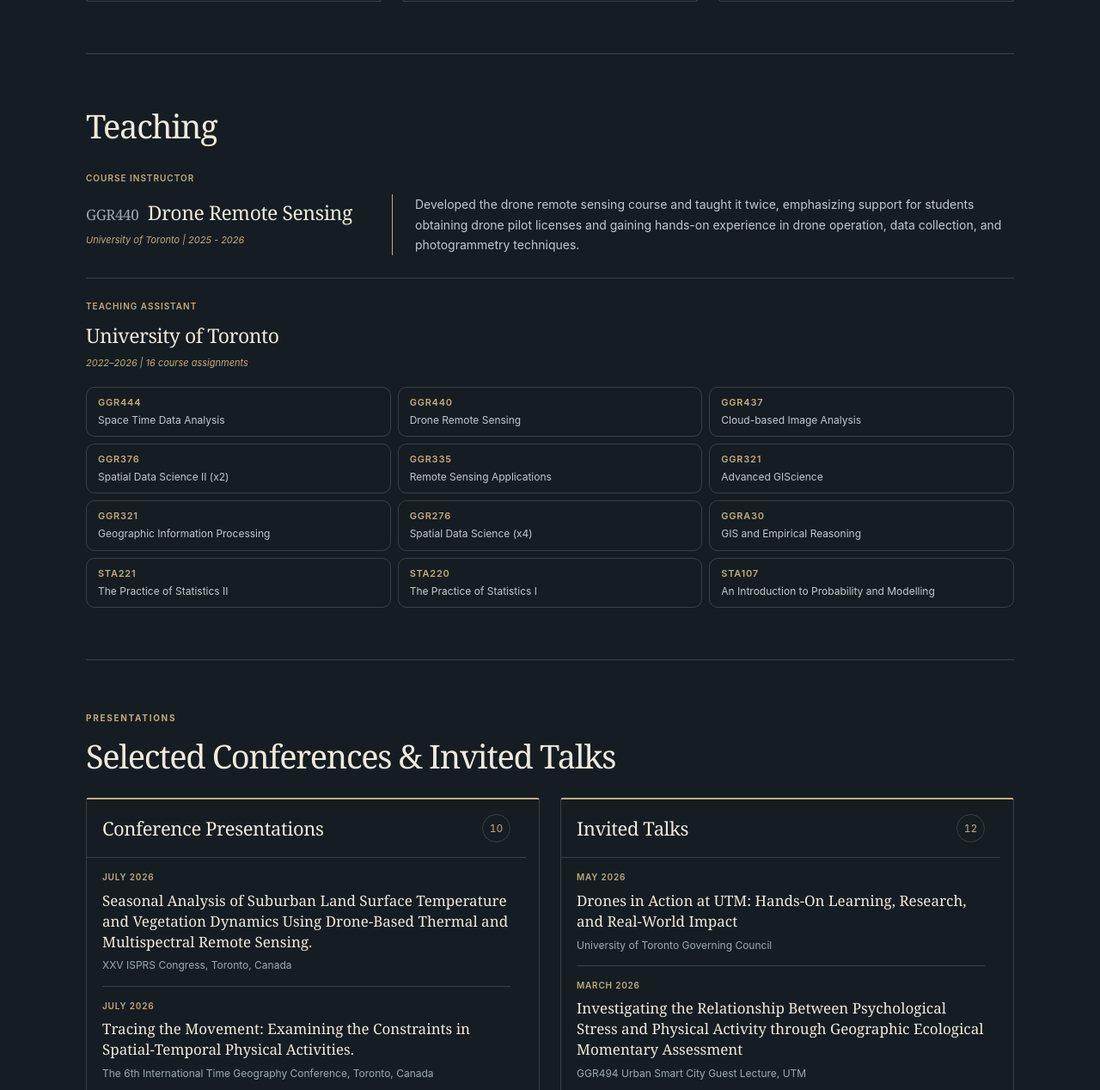
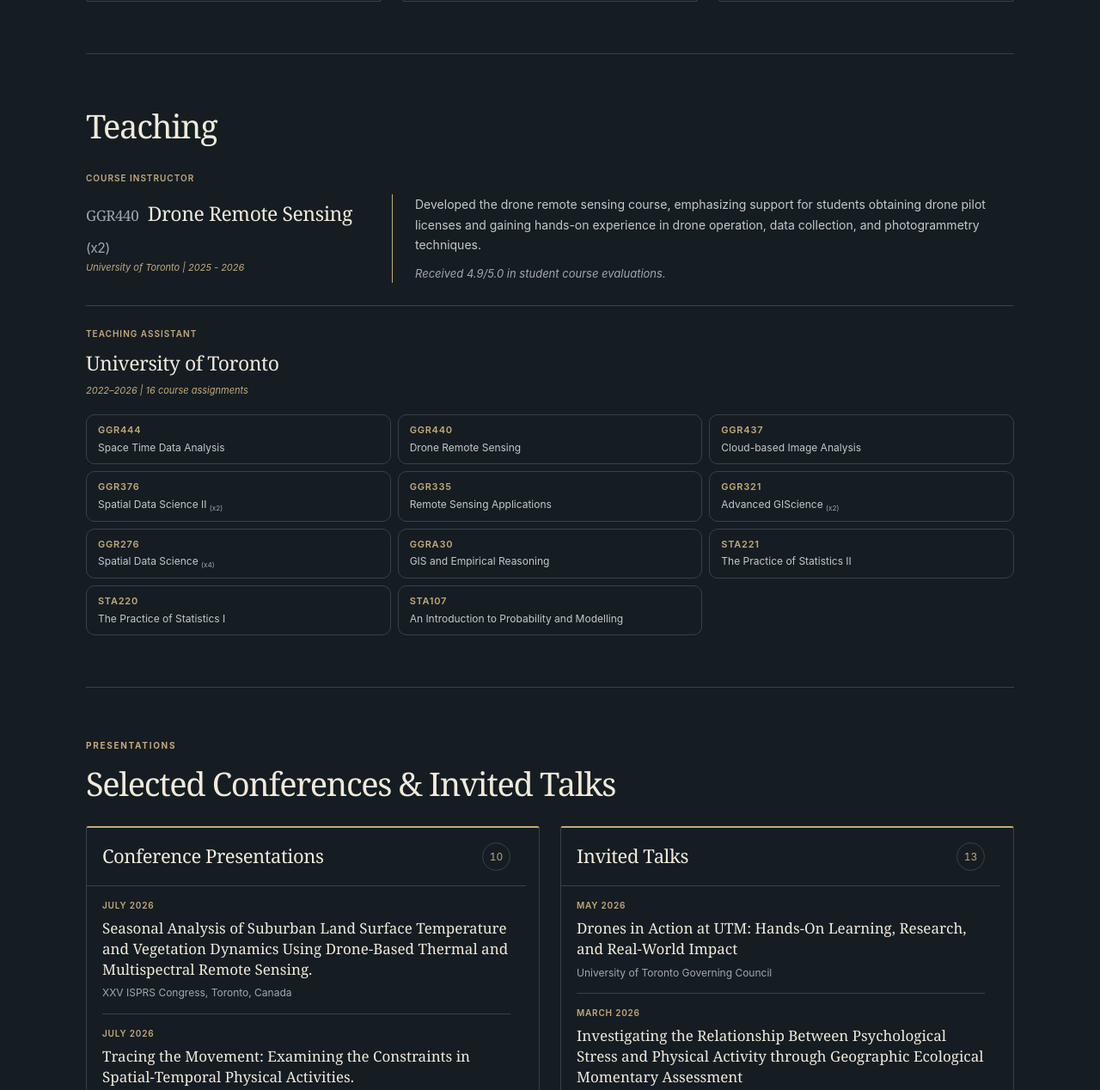
Before and after one commit to Peter089/Peter089.github.io, a plain HTML site: page index.html in a window 1280 px wide. Shown: the part 3707-4975 px from the top of the page at 86% size. Drawn offline with Linux system fonts and the light colour scheme.

Commit message:
Update awards, teaching links, and activity counts

```diff
--- a/index.html
+++ b/index.html
@@ -6,7 +6,7 @@
     <meta name="theme-color" content="#151d23" />
     <meta name="description" content="Peter Haoxuan Ge is a Ph.D. student at the University of Toronto working across health geography, GIScience, and drone remote sensing." />
     <title>Peter Haoxuan Ge</title>
-    <link rel="stylesheet" href="./styles.css?v=20261108-inline" />
+    <link rel="stylesheet" href="./styles.css?v=20261109-teaching" />
     <link rel="stylesheet" href="./dark.css?v=20261108-muted" />
   </head>
   <body>
@@ -108,20 +108,20 @@
           <div class="record-panel" role="region" aria-labelledby="awards-panel-title" tabindex="0">
             <div class="record-panel-heading"><h3 id="awards-panel-title">Awards</h3><span class="record-count" aria-label="17 entries">17</span></div>
             <ul class="record-list">
-              <li><p class="record-date">2026</p><ul class="recognition-items"><li><a href="https://healthypopulationsnetwork.utoronto.ca/nhp-graduate-and-trainee-award-recipients" target="_blank" rel="noopener noreferrer">Novo Nordisk Network for Healthy Populations Trainee Award</a></li><li>CRSS-SCT 2026 Best Student Oral Presentation Competition — Second Place</li><li><a href="https://www.utm.utoronto.ca/cue/initiatives/cue-research-award" target="_blank" rel="noopener noreferrer">Center for Urban Environments Research Award</a></li></ul></li>
+              <li><p class="record-date">2026</p><ul class="recognition-items"><li><a href="https://www.utm.utoronto.ca/cue/initiatives/cue-research-award" target="_blank" rel="noopener noreferrer">Center for Urban Environments Research Award</a></li><li>CRSS-SCT 2026 Best Student Oral Presentation Competition — Second Place</li><li><a href="https://healthypopulationsnetwork.utoronto.ca/nhp-graduate-and-trainee-award-recipients" target="_blank" rel="noopener noreferrer">Novo Nordisk Network for Healthy Populations Trainee Award</a></li></ul></li>
               <li><p class="record-date">2025</p><ul class="recognition-items"><li><a href="https://aag-hmgsg.org/awards/peter-gould-student-paper-award/" target="_blank" rel="noopener noreferrer"> AAG Peter Gould Graduate Student Paper Award, Health and Medical Specialty Group </a></li></ul></li>
               <li><p class="record-date">2024</p><ul class="recognition-items"><li><a href="https://environicsanalytics.com/en-ca/resources/blogs/ea-blog/2024/11/20/the-power-of-gis--mapping-insights-that-tell-a-story" target="_blank" rel="noopener noreferrer"> Winner of GIS Day Mapping Contest, Environics Analytics </a></li></ul></li>
-              <li><p class="record-date">2023</p><ul class="recognition-items"><li>AAG Geographers GISS Student Paper Competition - First Place</li><li>Best Thesis Award, Department of GGE</li><li>Canadian Association of Geographers GIS Study Group Award</li><li>Canadian Statistics Student Conference Oral Presentation - Second Place</li><li><a href="https://resources.esri.ca/news-and-updates/the-2023-university-of-toronto-geospatial-data-visualization-challenge" target="_blank" rel="noopener noreferrer"> Dalla Lana School of Public Health Geospatial Data Visualization Challenge - Second Place </a></li><li>Dean&#x27;s Excellence Award in Research Excellence</li><li>Teaching Assistant Award, Department of GGE</li><li>William J. Dowkes Award, Hart House Camera Club 101st Annual Exhibition</li></ul></li>
-              <li><p class="record-date">2022</p><ul class="recognition-items"><li>GGE Undergraduate Award, UTM</li><li>Oral Presentation Winner - 2022 Summer Undergraduate Research Fair, UTM</li><li>Center for Urban Environments Undergraduate Research Award</li><li>Yousuf Karsh Award, Hart House Camera Club 100th Annual Exhibition</li></ul></li>
+              <li><p class="record-date">2023</p><ul class="recognition-items"><li><a href="https://aag-giss.org/blog/2024-aag-gissg-student-honors-paper-competition-result" target="_blank" rel="noopener noreferrer">AAG Geographers GISS Student Paper Competition - First Place</a></li><li><a href="https://www.utm.utoronto.ca/geography/award/2023-awards-excellence" target="_blank" rel="noopener noreferrer">Best Thesis Award, Department of GGE</a></li><li>Canadian Association of Geographers GIS Study Group Award</li><li>Canadian Statistics Student Conference Oral Presentation - Second Place</li><li><a href="https://resources.esri.ca/news-and-updates/the-2023-university-of-toronto-geospatial-data-visualization-challenge" target="_blank" rel="noopener noreferrer"> Dalla Lana School of Public Health Geospatial Data Visualization Challenge - Second Place </a></li><li>Dean&#x27;s Excellence Award in Research Excellence</li><li><a href="https://www.utm.utoronto.ca/geography/award/2023-awards-excellence" target="_blank" rel="noopener noreferrer">Teaching Assistant Award, Department of GGE</a></li><li><a href="https://www.harthousecameraclub.ca/elementor-1944/" target="_blank" rel="noopener noreferrer">William J. Dowkes Award, Hart House Camera Club 101st Annual Exhibition</a></li></ul></li>
+              <li><p class="record-date">2022</p><ul class="recognition-items"><li><a href="https://www.utm.utoronto.ca/cue/initiatives/cue-research-award" target="_blank" rel="noopener noreferrer">Center for Urban Environments Undergraduate Research Award</a></li><li>GGE Undergraduate Award, UTM</li><li><a href="https://www.utm.utoronto.ca/research-innovation/news/student-research-takes-centre-stage-surf-2022" target="_blank" rel="noopener noreferrer">Oral Presentation Winner - 2022 Summer Undergraduate Research Fair, UTM</a></li><li><a href="https://www.harthousecameraclub.ca/100th-hart-house-camera-club-exhibition-2022/" target="_blank" rel="noopener noreferrer">Yousuf Karsh Award, Hart House Camera Club 100th Annual Exhibition</a></li></ul></li>
             </ul>
           </div>
           <div class="record-panel" role="region" aria-labelledby="funding-panel-title" tabindex="0">
             <div class="record-panel-heading"><h3 id="funding-panel-title">Funding</h3><span class="record-count" aria-label="11 entries">11</span></div>
             <ul class="record-list">
-              <li><p class="record-date">2026</p><ul class="recognition-items"><li>Ontario Graduate Scholarship</li><li>Graduate Expansion Fund, Department GGE</li></ul></li>
+              <li><p class="record-date">2026</p><ul class="recognition-items"><li>Graduate Expansion Fund, Department GGE</li><li>Ontario Graduate Scholarship</li></ul></li>
               <li><p class="record-date">2025</p><ul class="recognition-items"><li>Department of Geography and Planning Recruitment Award, University of Toronto</li><li>Faculty of Arts and Science Doctoral Recruitment Award, University of Toronto</li><li>Graduate Expansion Fund, Department of GGE</li></ul></li>
               <li><p class="record-date">2024</p><ul class="recognition-items"><li>Department of Geography and Planning Recruitment Award, University of Toronto</li><li>Graduate Expansion Fund, Department of GGE</li></ul></li>
-              <li><p class="record-date">2023</p><ul class="recognition-items"><li>Canadian Statistics Student Conference Travel Award</li><li>Gunter Gad Memorial Scholarship</li></ul></li>
+              <li><p class="record-date">2023</p><ul class="recognition-items"><li>Canadian Statistics Student Conference Travel Award</li><li><a href="https://www.utm.utoronto.ca/geography/award/2023-awards-excellence" target="_blank" rel="noopener noreferrer">Gunter Gad Memorial Scholarship</a></li></ul></li>
               <li><p class="record-date">2022</p><ul class="recognition-items"><li>American Association of Geographers (AAG) Student Travel Award</li><li>University of Toronto Mississauga Undergraduate Research Grant</li></ul></li>
             </ul>
           </div>
@@ -129,7 +129,7 @@
             <div class="record-panel-heading"><h3 id="honours-panel-title">Honours</h3><span class="record-count" aria-label="3 entries">3</span></div>
             <ul class="record-list">
               <li><p class="record-date">2025</p><ul class="recognition-items"><li>Oscar J. Marshall Graduate Fellowship</li></ul></li>
-              <li><p class="record-date">2023</p><ul class="recognition-items"><li>Top Graduating Geographic Information Science Student</li></ul></li>
+              <li><p class="record-date">2023</p><ul class="recognition-items"><li><a href="https://www.utm.utoronto.ca/geography/award/2023-awards-excellence" target="_blank" rel="noopener noreferrer">Top Graduating Geographic Information Science Student</a></li></ul></li>
               <li><p class="record-date">2020–2023</p><ul class="recognition-items"><li>University of Toronto Dean&#x27;s List Scholar</li></ul></li>
             </ul>
           </div>
@@ -141,23 +141,22 @@
         <div class="section-body">
           <article class="teaching-entry instructor-entry">
             <p class="entry-label">Course instructor</p>
-            <div class="instructor-layout"><div><h3><span class="course-code">GGR440</span> Drone Remote Sensing</h3><p class="status">University of Toronto | 2025 - 2026</p></div><p class="instructor-description">Developed the drone remote sensing course and taught it twice, emphasizing support for students obtaining drone pilot licenses and gaining hands-on experience in drone operation, data collection, and photogrammetry techniques.</p></div>
+            <div class="instructor-layout"><div><h3><span class="course-code">GGR440</span> Drone Remote Sensing <sub class="course-repeat">(x2)</sub></h3><p class="status">University of Toronto | 2025 - 2026</p></div><div class="instructor-description"><p>Developed the drone remote sensing course, emphasizing support for students obtaining drone pilot licenses and gaining hands-on experience in drone operation, data collection, and photogrammetry techniques.</p><p class="course-evaluation">Received 4.9/5.0 in student course evaluations.</p></div></div>
           </article>
           <article class="teaching-entry">
             <p class="entry-label">Teaching assistant</p><h3>University of Toronto</h3><p class="status">2022–2026 | 16 course assignments</p>
             <ul class="teaching-course-list">
-              <li><span class="teaching-course-code">GGR444</span><span>Space Time Data Analysis</span></li>
-              <li><span class="teaching-course-code">GGR440</span><span>Drone Remote Sensing</span></li>
-              <li><span class="teaching-course-code">GGR437</span><span>Cloud-based Image Analysis</span></li>
-              <li><span class="teaching-course-code">GGR376</span><span>Spatial Data Science II (x2)</span></li>
-              <li><span class="teaching-course-code">GGR335</span><span>Remote Sensing Applications</span></li>
-              <li><span class="teaching-course-code">GGR321</span><span>Advanced GIScience</span></li>
-              <li><span class="teaching-course-code">GGR321</span><span>Geographic Information Processing</span></li>
-              <li><span class="teaching-course-code">GGR276</span><span>Spatial Data Science (x4)</span></li>
-              <li><span class="teaching-course-code">GGRA30</span><span>GIS and Empirical Reasoning</span></li>
-              <li><span class="teaching-course-code">STA221</span><span>The Practice of Statistics II</span></li>
-              <li><span class="teaching-course-code">STA220</span><span>The Practice of Statistics I</span></li>
-              <li><span class="teaching-course-code">STA107</span><span>An Introduction to Probability and Modelling</span></li>
+              <li><a class="teaching-course-link" href="https://utm.calendar.utoronto.ca/course/ggr444h5" target="_blank" rel="noopener noreferrer"><span class="teaching-course-code">GGR444</span><span>Space Time Data Analysis</span></a></li>
+              <li><a class="teaching-course-link" href="https://utm.calendar.utoronto.ca/course/ggr440h5" target="_blank" rel="noopener noreferrer"><span class="teaching-course-code">GGR440</span><span>Drone Remote Sensing</span></a></li>
+              <li><a class="teaching-course-link" href="https://utm.calendar.utoronto.ca/course/ggr437h5" target="_blank" rel="noopener noreferrer"><span class="teaching-course-code">GGR437</span><span>Cloud-based Image Analysis</span></a></li>
+              <li><a class="teaching-course-link" href="https://utm.calendar.utoronto.ca/course/ggr376h5" target="_blank" rel="noopener noreferrer"><span class="teaching-course-code">GGR376</span><span>Spatial Data Science II <sub class="course-repeat">(x2)</sub></span></a></li>
+              <li><a class="teaching-course-link" href="https://utm.calendar.utoronto.ca/course/ggr335h5" target="_blank" rel="noopener noreferrer"><span class="teaching-course-code">GGR335</span><span>Remote Sensing Applications</span></a></li>
+              <li><a class="teaching-course-link" href="https://utm.calendar.utoronto.ca/course/ggr321h5" target="_blank" rel="noopener noreferrer"><span class="teaching-course-code">GGR321</span><span>Advanced GIScience <sub class="course-repeat">(x2)</sub></span></a></li>
+              <li><a class="teaching-course-link" href="https://utm.calendar.utoronto.ca/course/ggr276h5" target="_blank" rel="noopener noreferrer"><span class="teaching-course-code">GGR276</span><span>Spatial Data Science <sub class="course-repeat">(x4)</sub></span></a></li>
+              <li><a class="teaching-course-link" href="https://utsc.calendar.utoronto.ca/course/ggra30h3" target="_blank" rel="noopener noreferrer"><span class="teaching-course-code">GGRA30</span><span>GIS and Empirical Reasoning</span></a></li>
+              <li><a class="teaching-course-link" href="https://utm.calendar.utoronto.ca/course/sta221h5" target="_blank" rel="noopener noreferrer"><span class="teaching-course-code">STA221</span><span>The Practice of Statistics II</span></a></li>
+              <li><a class="teaching-course-link" href="https://utm.calendar.utoronto.ca/course/sta220h5" target="_blank" rel="noopener noreferrer"><span class="teaching-course-code">STA220</span><span>The Practice of Statistics I</span></a></li>
+              <li><a class="teaching-course-link" href="https://utm.calendar.utoronto.ca/course/sta107h5" target="_blank" rel="noopener noreferrer"><span class="teaching-course-code">STA107</span><span>An Introduction to Probability and Modelling</span></a></li>
             </ul>
           </article>
         </div>
@@ -186,13 +185,13 @@
             </ol>
           </div>
           <div class="talks-panel" role="region" aria-labelledby="invited-talks-title" tabindex="0">
-            <div class="talks-panel-heading"><h3 id="invited-talks-title">Invited Talks</h3><span class="talk-count" aria-label="12 talks">12</span></div>
+            <div class="talks-panel-heading"><h3 id="invited-talks-title">Invited Talks</h3><span class="talk-count" aria-label="13 talks">13</span></div>
             <ol class="talks-list">
               <li><p class="talk-date">May 2026</p><h4>Drones in Action at UTM: Hands-On Learning, Research, and Real-World Impact</h4><p class="talk-venue">University of Toronto Governing Council</p></li>
               <li><p class="talk-date">March 2026</p><h4>Investigating the Relationship Between Psychological Stress and Physical Activity through Geographic Ecological Momentary Assessment</h4><p class="talk-venue">GGR494 Urban Smart City Guest Lecture, UTM</p></li>
               <li><p class="talk-date">May 2025</p><h4>Enhancing Infrastructure Monitoring through Drone Remote Sensing</h4><p class="talk-venue">UTM Energy Committee Quarterly Meeting</p></li>
               <li><p class="talk-date">Dec 2024</p><h4>Applications of Geodatabase and Mobile GIS for Data Collection</h4><p class="talk-venue">GGR381 Spatial Database Guest Lecture, UTM</p></li>
-              <li><p class="talk-date">Oct 2024</p><h4>Applications of Drone Remote Sensing for Heritage Conservation</h4><p class="talk-venue">GG335 Remote Sensing Applications Guest Lecture, UTM</p></li>
+              <li><p class="talk-date">Oct 2024</p><h4>Applications of Drone Remote Sensing for Heritage Conservation</h4><p class="talk-venue">GGR335 Remote Sensing Applications Guest Lecture, UTM</p></li>
               <li><p class="talk-date">Mar 2024 &amp; Nov 2026</p><h4>Remote Sensing Device Demo - Drone Remote Sensing</h4><p class="talk-venue">GGR335 Remote Sensing Applications &amp; GGR437 Cloud-based Image Analysis Guest Lecture, UTM</p></li>
               <li><p class="talk-date">Jan 2024</p><h4>Spatial Patterns of Environmental Exposure and Diabetes</h4><p class="talk-venue">ENV100 The Environment Guest Lecture, UTM</p></li>
               <li><p class="talk-date">Nov 2023</p><h4>Creation of Organizational-Wide Geodatabase</h4><p class="talk-venue">GGR381 Spatial Database Guest Lecture</p></li>
@@ -209,7 +208,7 @@
         <div class="section-heading"><div><p class="eyebrow">Community</p><h2 id="service-title">Professional service</h2></div></div>
         <div class="record-panels service-panels">
           <div class="record-panel" role="region" aria-labelledby="academic-service-title" tabindex="0">
-            <div class="record-panel-heading"><h3 id="academic-service-title">Academic Service</h3><span class="record-count" aria-label="4 entries">4</span></div>
+            <div class="record-panel-heading"><h3 id="academic-service-title">Academic Service</h3><span class="record-count" aria-label="5 entries">5</span></div>
             <ul class="record-list">
               <li><p class="record-date">2026</p><h4>Co-organizer</h4><p class="service-affiliation">6th International Time Geography Conference, Toronto, Canada</p></li>
               <li><p class="record-date">2026</p><h4>Chair</h4><p class="service-affiliation">Geospatial Health Research Symposium: Advances in Methods &amp; Approaches for Health Geography, American Association of Geographers Annual General Meeting, San Francisco, USA</p></li>
--- a/styles.css
+++ b/styles.css
@@ -272,10 +272,15 @@ figcaption a:hover { color: var(--ink); text-decoration: underline; }
 /* Full-width teaching with individual course cards. */
 .teaching-section .section-label { margin-bottom: 30px; }
 .teaching-course-list { list-style: none; padding: 0; margin: 16px 0 0; display: grid; grid-template-columns: repeat(3, minmax(0, 1fr)); gap: 8px; }
-.teaching-course-list li { display: flex; flex-direction: column; gap: 3px; padding: 10px 13px; border: 1px solid var(--line); border-radius: 10px; font-size: 12px; line-height: 1.45; color: var(--text); }
+.teaching-course-list li { min-width: 0; }
+.teaching-course-link { display: flex; height: 100%; flex-direction: column; gap: 3px; padding: 10px 13px; border: 1px solid var(--line); border-radius: 10px; font-size: 12px; line-height: 1.45; color: var(--text); text-decoration: none; transition: border-color .18s ease, background-color .18s ease, transform .18s ease; }
+.teaching-course-link:hover, .teaching-course-link:focus-visible { border-color: var(--accent); background: color-mix(in srgb, var(--accent) 9%, var(--paper)); color: var(--ink); transform: translateY(-2px); }
+.teaching-course-link:focus-visible { outline: 2px solid var(--accent); outline-offset: 3px; border-radius: 10px; }
 .teaching-course-code { color: var(--accent); font-size: 11px; font-weight: 600; letter-spacing: .07em; }
+.course-repeat { color: var(--muted); font-family: var(--sans); font-size: .68em; font-weight: 400; line-height: 0; vertical-align: sub; white-space: nowrap; }
 @media (max-width: 760px) { .teaching-course-list { grid-template-columns: repeat(2, minmax(0, 1fr)); } }
 @media (max-width: 480px) { .teaching-course-list { grid-template-columns: 1fr; } }
+@media (prefers-reduced-motion: reduce) { .teaching-course-link { transition: none; } .teaching-course-link:hover, .teaching-course-link:focus-visible { transform: none; } }
 
 .teaching-section .teaching-entry:first-child { border-top: 0; padding-top: 0; }
 
@@ -310,6 +315,7 @@ figcaption a:hover { color: var(--ink); text-decoration: underline; }
 
 .instructor-layout { display: grid; grid-template-columns: 330px minmax(0, 1fr); gap: 26px; align-items: center; }
 .instructor-description { margin: 0; padding-left: 26px; border-left: 1px solid var(--accent); font-size: 14px; line-height: 1.7; }
+.course-evaluation { margin-top: 10px; color: var(--muted); font-size: 13px; font-style: italic; }
 @media (max-width: 760px) { .instructor-layout { grid-template-columns: 1fr; gap: 14px; } .instructor-description { padding-left: 16px; } }
 
 .footer-details { display: flex; flex-wrap: wrap; gap: 8px 24px; }
```
